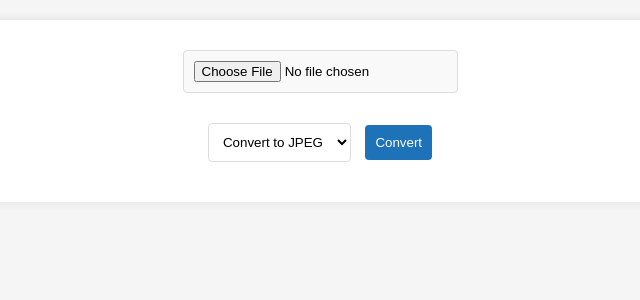
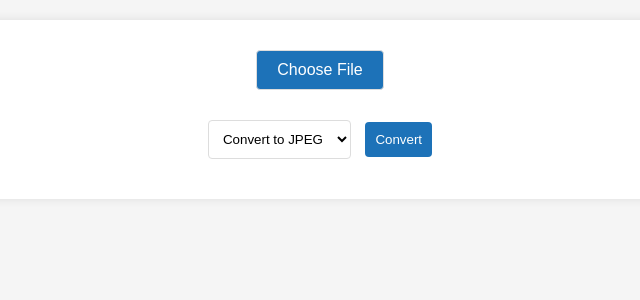
Before and after one commit to Arhaan-Siddiquee/FileConverter, a Flask app: page / in a window 1280 px wide. Shown: the part 117-417 px from the top of the page, without its empty margins (320-960 px from the left). Run offline with Flask 3, Linux system fonts and the light colour scheme.

Commit message:
button change

```diff
--- a/static/styles.css
+++ b/static/styles.css
@@ -72,3 +72,32 @@ header {
 #result {
     margin-top: 20px;
 }
+/* Hide default file input */
+.file-upload input[type="file"] {
+    display: none;
+}
+
+/* Custom file upload button */
+.file-upload {
+    display: flex;
+    justify-content: center;
+    align-items: center;
+    position: relative;
+}
+
+.file-upload-label {
+    display: inline-block;
+    padding: 10px 20px;
+    border: 1px solid #ddd;
+    border-radius: 4px;
+    background-color: #1d72b8;
+    color: white;
+    cursor: pointer;
+    font-size: 16px;
+    text-align: center;
+    transition: background-color 0.3s ease;
+}
+
+.file-upload-label:hover {
+    background-color: #155a8a;
+}
--- a/templates/index.html
+++ b/templates/index.html
@@ -17,8 +17,10 @@
             <div class="upload-section">
                 <form id="uploadForm" enctype="multipart/form-data" action="/convert" method="post">
                     <div class="file-upload">
+                        <label for="fileInput" class="file-upload-label">Choose File</label>
                         <input type="file" id="fileInput" name="file" accept="*/*" required>
                     </div>
+
                     <div class="file-options">
                         <select id="convertTo" name="convertTo" required>
                             <option value="jpeg">Convert to JPEG</option>
```
